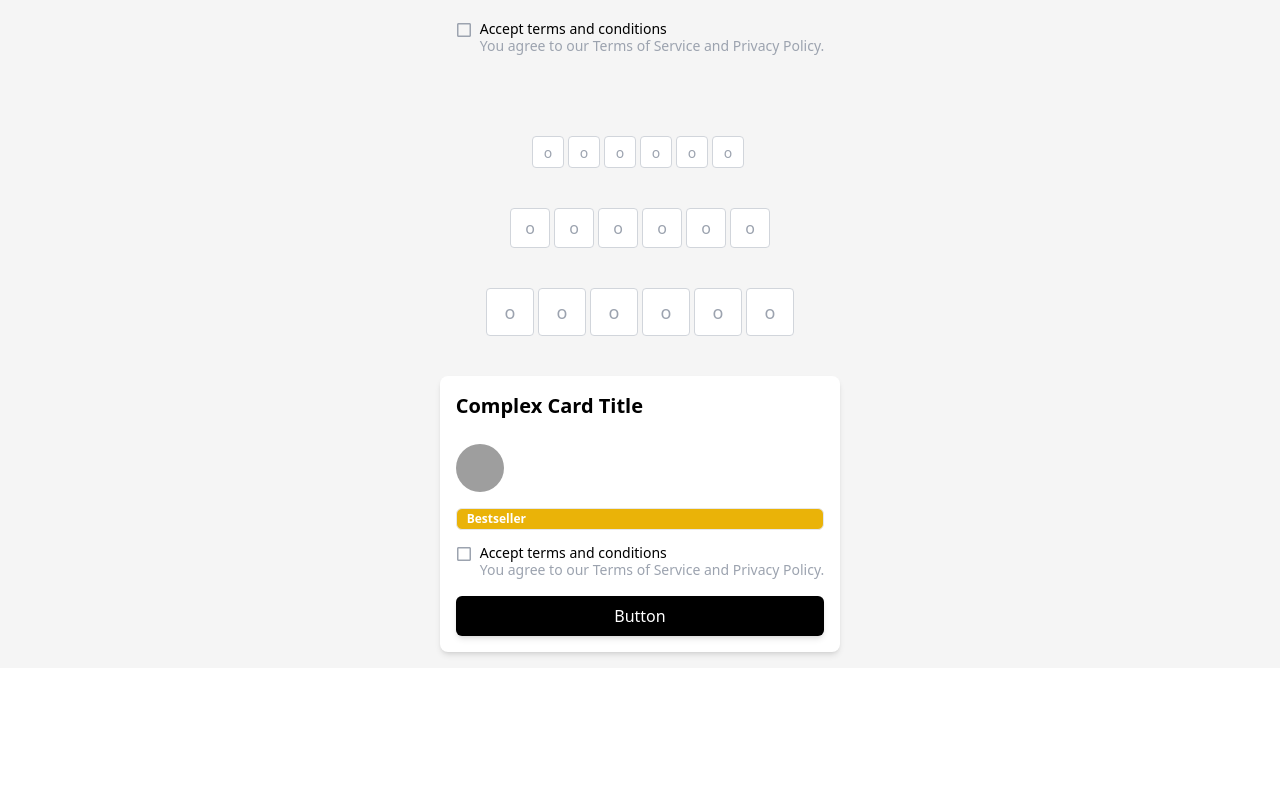
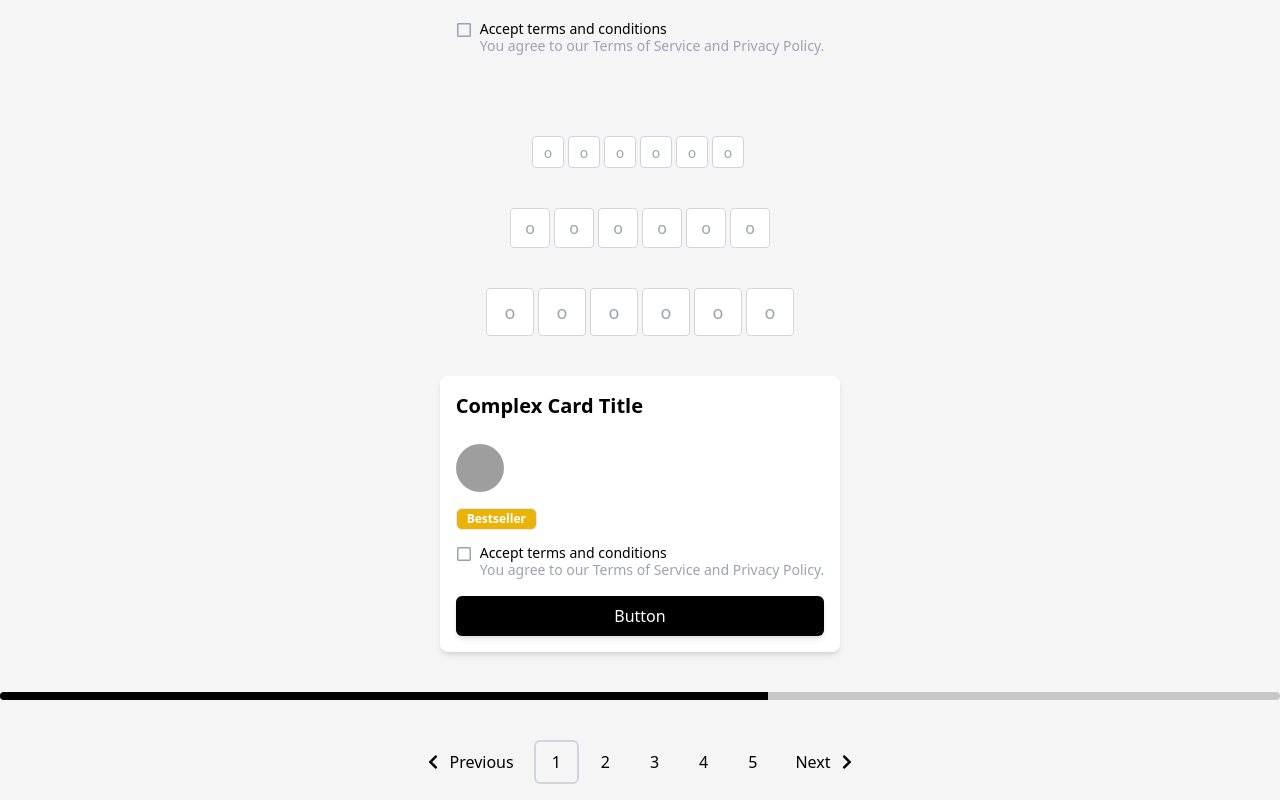
Before and after one commit to Sahilwagh03/React-Nex-Components, a React (Create React App) app: page / in a window 1280 px wide. Shown: the part 332-1132 px from the top of the page. Before the commit the page ends 1000 px from the top, so only its background shows below. Built offline with nearby package versions, Linux system fonts and the light colour scheme; grey boxes are pictures that could not be loaded.

Commit message:
progressBar and Pagination added

```diff
--- a/package.json
+++ b/package.json
@@ -5,11 +5,12 @@
   "dependencies": {
     "classnames": "^2.5.1",
     "cra-template": "1.2.0",
+    "framer-motion": "^11.0.14",
     "gsap": "^3.12.5",
     "react": "^18.2.0",
     "react-dom": "^18.2.0",
     "react-icons": "^5.0.1",
-    "react-nex": "^1.0.8",
+    "react-nex": "^1.1.4",
     "react-scripts": "5.0.1"
   },
   "scripts": {
--- a/src/App.js
+++ b/src/App.js
@@ -9,6 +9,8 @@ import CheckBox from './components/CheckBox/CheckBox';
 import { Card, CardHeader, CardTitle, CardDescription, CardBody, CardFooter } from './components/Card/CardComponets';
 import InputOtpContainer from './components/Input OTP/InputOtpContainer';
 import InputOtpBox from './components/Input OTP/InputOtpBox';
+import ProgressBar from './components/ProgressBar/ProgressBar';
+import Pagination from './components/Pagination/Pagination';
 
 function App() {
 
@@ -141,7 +143,7 @@ function App() {
         </CardHeader>
         <CardBody>
           <Avatar size={'sm'} src='https://bit.ly/code-beast' />
-          <Badge className="bg-yellow-500 w-full">Bestseller</Badge>
+          <Badge className="bg-yellow-500">Bestseller</Badge>
           <CheckBox
             label={'Accept terms and conditions'}
             description="You agree to our Terms of Service and Privacy Policy."
@@ -153,6 +155,10 @@ function App() {
           <Button title="Button" className={"bg-black-900 w-full"} />
         </CardFooter>
       </Card>
+
+      <ProgressBar value={60} activeColor='#000'className='w-[300px]'/>
+
+      <Pagination totalItems={5}/>
     </div>
   );
 }
--- /dev/null
+++ b/src/components/Pagination/Pagination.jsx
@@ -0,0 +1,49 @@
+import React, { useState } from 'react';
+import PaginationItem from './PaginationItem';
+import { FaChevronLeft, FaChevronRight } from 'react-icons/fa';
+
+const Pagination = ({ totalItems = 5, className = "", max = 0 }) => {
+    const [currentPage, setCurrentPage] = useState(1)
+    const pageCount = totalItems;
+    const handlePreviousPage = () => {
+        if (currentPage > 1) {
+            setCurrentPage(currentPage - 1);
+        }
+    };
+
+    const handleNextPage = () => {
+        if (currentPage < pageCount) {
+            setCurrentPage(currentPage + 1);
+        }
+    };
+
+
+    return (
+
+        <div className="flex justify-center items-center gap-1">
+            <button
+                onClick={handlePreviousPage}
+                disabled={currentPage === 1}
+                className="px-4 py-2 rounded-md focus:outline-none flex items-center gap-2"
+            >
+                <FaChevronLeft /> Previous
+            </button>
+            <div className='gap-1 flex flex-row'>
+                <PaginationItem pageCount={pageCount} currentPage={currentPage} setCurrentPage={(data) => setCurrentPage(data)} className={className} />
+            </div>
+            <button
+                onClick={handleNextPage}
+                disabled={currentPage === pageCount}
+                className="px-4 py-2 rounded-md focus:outline-none flex items-center gap-2"
+            >
+                Next <FaChevronRight />
+            </button>
+        </div>
+
+    );
+
+};
+
+
+
+export default Pagination;
--- /dev/null
+++ b/src/components/Pagination/PaginationItem.jsx
@@ -0,0 +1,18 @@
+const PaginationItem = ({pageCount,className,currentPage,setCurrentPage}) => {
+    const pageNumbers = Array.from({ length: pageCount }, (_, i) => i + 1);
+
+    return pageNumbers.map((pageNumber) => (
+      <button
+        key={pageNumber}
+        onClick={() => setCurrentPage(pageNumber)}
+        className={`px-4 py-2 rounded-md focus:outline-none border-2 ${
+          currentPage === pageNumber ? 'border-gray-300' : 'border-transparent'
+        } ${className}`}
+      >
+        {pageNumber}
+      </button>
+    ));
+
+};
+
+export default PaginationItem
--- /dev/null
+++ b/src/components/ProgressBar/ProgressBar.jsx
@@ -0,0 +1,32 @@
+import React, { useEffect } from "react";
+import { motion, useAnimation } from "framer-motion";
+
+const ProgressBar = ({ value, activeColor = "blue", inActiveColor = "#18181b33", className = "", animationDuration = 1 }) => {
+  const controls = useAnimation();
+
+  // Whenever the progress prop changes, animate the progress bar
+  useEffect(() => {
+    const adjustedProgress = Math.min(value, 100); // Ensure progress doesn't exceed 100%
+    controls.start({
+      width: `${adjustedProgress}%`,
+      transition: { duration: animationDuration } // Adjust animation duration as needed
+    });
+  }, [value, controls]);
+
+  return (
+    <div className={`w-full h-2 rounded-full overflow-hidden ${className}`} style={{ backgroundColor: `${inActiveColor}` }}
+      role="progressbar" // Add role attribute
+      aria-valuemin="0" // Minimum value
+      aria-valuemax="100" // Maximum value
+      aria-valuenow={value} // Current value (dynamic based on `value` prop)
+    >
+      <motion.div
+        className={`h-full`}
+        style={{ width: "0%", backgroundColor: `${activeColor}` }} // Initial width before animation
+        animate={controls}
+      />
+    </div>
+  );
+};
+
+export default ProgressBar;
```
Also changed, not shown: 1 other file (tests, documents, lock files or other folders).
